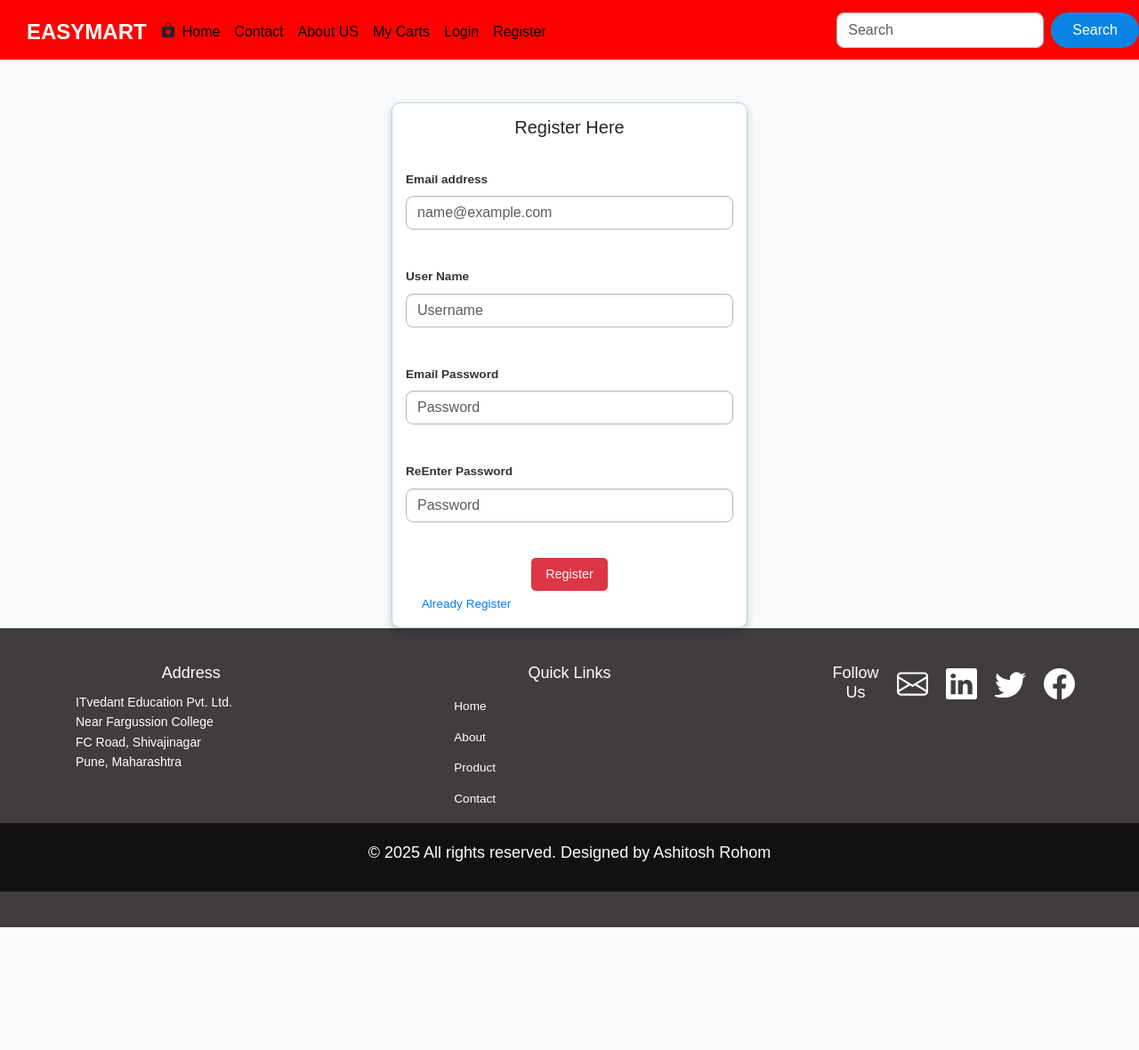
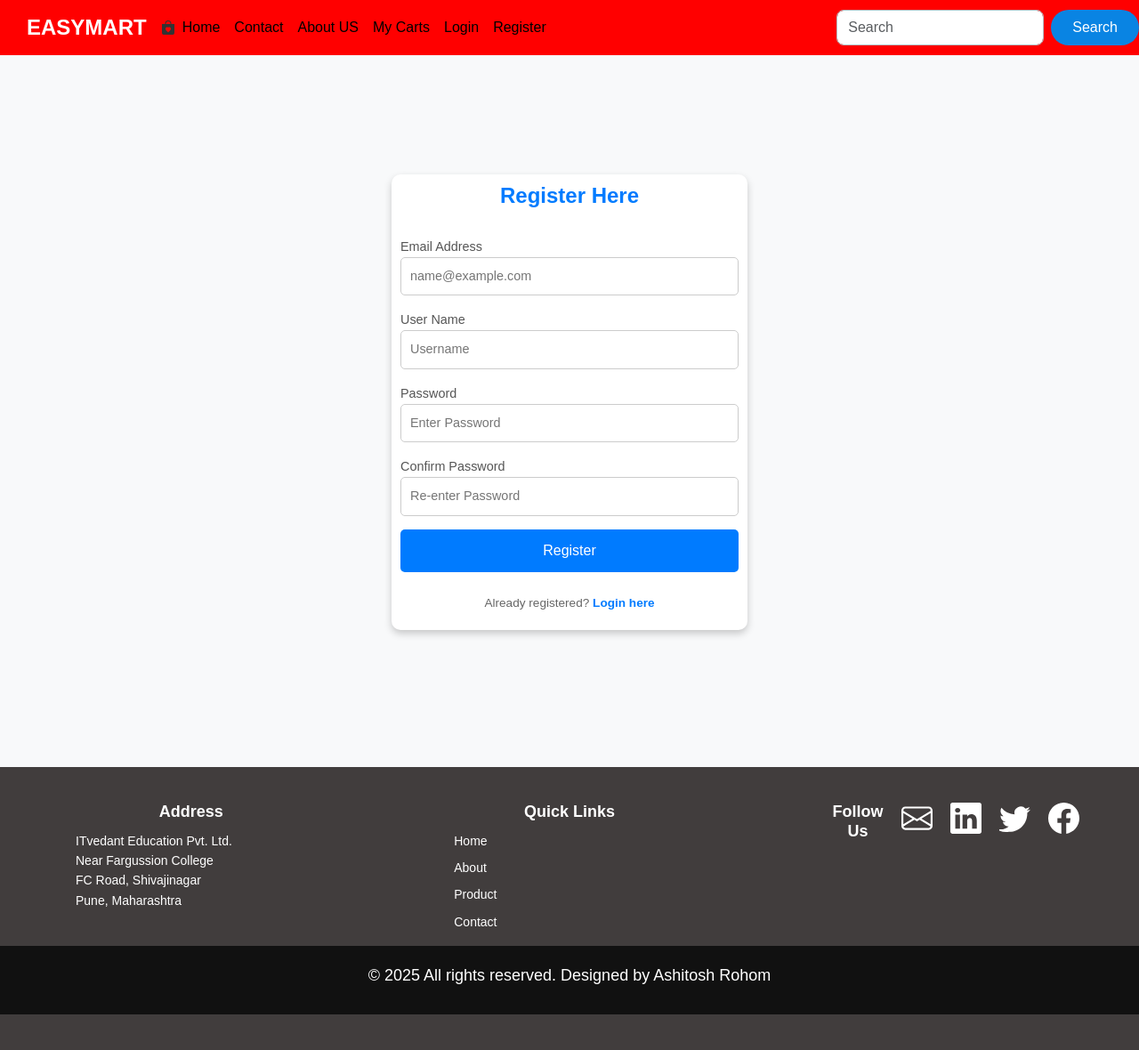
Before and after one commit to ashurohom/E-Commerce-Website, a Django app: page /register/ in a window 1280 px wide. Shown: the whole page at 89% size. Before the commit the page ends 1042 px from the top, so only its background shows below. Run offline with Django 5.2, Linux system fonts and the light colour scheme; some libraries are stand-ins or nearby versions.

```diff
--- a/ecom/static/CSS/register.css
+++ b/ecom/static/CSS/register.css
@@ -1,116 +1,94 @@
-/* .col-md-4{
-    border: 1px solid lightblue;
-    box-shadow: 2px 2px 2px 2px rgb(0, 0, 0);
-    padding: 20px;
-    background-color: rgb(255, 255, 255);
-    border-radius: 10px;
+body {
+    /* background: linear-gradient(135deg, #ffffff, #6c757d); */
+    background: linear-gradient(135deg, #ffffff);
+    font-family: 'Arial', sans-serif;
+    color: #333;
 }
 
-#btn{
-    margin-left: 150px;
+.registration-form {
+    width: 100%;
+    max-width: 400px;
+    background: #ffffff;
+    border-radius: 10px;
+    box-shadow: 0 4px 8px rgba(0, 0, 0, 0.2);
+    padding: 10px;
+    margin-bottom: 20px;
 }
 
-a{
-    text-decoration: none;
-} */
-
-
-.col-md-4 {
-    border: 1px solid lightblue;
-    box-shadow: 0 4px 8px rgba(0, 0, 0, 0.2); /* Subtle shadow for a cleaner look */
-    padding: 15px; /* Reduced padding to decrease height */
-    background-color: #fff; /* Pure white background for better readability */
-    border-radius: 10px;
-    width: 100%; /* Keep the width consistent */
-    max-width: 400px; /* Set a maximum width */
-    margin: 0 auto; /* Center the form horizontally */
-    transition: transform 0.2s ease-in-out, box-shadow 0.2s ease-in-out;
+.form-container {
+    display: flex;
+    flex-direction: column;
+    gap: 15px;
 }
 
-/* Add hover effect to the form container */
-.col-md-4:hover {
-    transform: translateY(-5px);
-    box-shadow: 0 8px 16px rgba(0, 0, 0, 0.3);
+h4 {
+    text-align: center;
+    color: #007bff;
+    margin-bottom: 15px;
+    font-size: 1.5rem;
+    font-weight: bold;
 }
 
-/* Adjust button styles */
-#btn {
-    margin-left: auto; /* Aligns button properly */
-    margin-right: auto;
-    display: block; /* Centers the button */
-    background-color: #dc3545; /* Bootstrap danger color */
-    color: white;
-    border: none;
-    padding: 8px 16px; /* Reduced padding for smaller height */
-    font-size: 0.9rem; /* Slightly smaller text size */
-    border-radius: 5px;
-    cursor: pointer;
-    transition: background-color 0.3s ease-in-out;
+label {
+    font-size: 0.9rem;
+    color: #555;
 }
 
-#btn:hover {
-    background-color: #c82333; /* Darker shade for hover effect */
-}
-
-/* Adjust input field styles */
 input {
-    border: 1px solid #ced4da; /* Light gray border for inputs */
+    border: 1px solid #ccc;
     border-radius: 5px;
-    padding: 8px; /* Reduced padding to decrease input height */
+    padding: 10px;
+    font-size: 0.9rem;
     width: 100%;
-    font-size: 0.9rem; /* Slightly smaller font size */
-    box-shadow: inset 0 1px 3px rgba(0, 0, 0, 0.1);
-    transition: border-color 0.3s ease-in-out, box-shadow 0.3s ease-in-out;
+    box-sizing: border-box;
+    transition: border-color 0.3s, box-shadow 0.3s;
 }
 
 input:focus {
-    border-color: #80bdff; /* Blue border on focus */
+    border-color: #007bff;
     outline: none;
-    box-shadow: 0 0 5px rgba(128, 189, 255, 0.5);
+    box-shadow: 0 0 4px rgba(0, 123, 255, 0.4);
 }
 
-/* Adjust label styles */
-label {
-    font-weight: bold;
-    color: #333; /* Darker color for readability */
-    margin-bottom: 3px; /* Reduced margin for less spacing */
-    display: inline-block;
-    font-size: 0.85rem; /* Slightly smaller font size */
+button#btn {
+    width: 100%;
+    background: #007bff;
+    color: white;
+    border: none;
+    border-radius: 5px;
+    padding: 12px;
+    font-size: 1rem;
+    cursor: pointer;
+    transition: background 0.3s;
 }
 
-/* Reduce heading size and spacing */
-h4 {
-    font-size: 1.25rem; /* Reduced heading size */
-    margin-bottom: 10px; /* Less spacing below heading */
-    text-align: center;
+button#btn:hover {
+    background: #0056b3;
 }
 
-/* Adjust spacing between input fields */
-.mb-3 {
-    margin-bottom: 10px; /* Reduce spacing between input fields */
+.already-registered {
+    text-align: center;
+    font-size: 0.85rem;
+    color: #666;
+    margin-top: 10px;
 }
 
-/* Style for alert message */
-.alert {
-    background-color: #f8d7da;
-    color: #721c24;
-    padding: 8px; /* Reduced padding for smaller height */
-    border-radius: 5px;
-    margin-bottom: 10px; /* Reduced margin for less spacing */
-    font-size: 0.85rem;
-    text-align: center;
-    border: 1px solid #f5c6cb;
+.already-registered a {
+    color: #007bff;
+    text-decoration: none;
+    font-weight: bold;
 }
 
-a {
-    text-decoration: none;
-    color: #007bff; /* Bootstrap primary link color */
-    font-size: 0.85rem;
-    display: inline-block;
-    margin-top: 5px; /* Reduced spacing above link */
-    transition: color 0.3s ease-in-out;
+.already-registered a:hover {
+    text-decoration: underline;
 }
 
-a:hover {
-    color: #0056b3; /* Darker shade on hover */
+.alert {
+    text-align: center;
+    font-size: 0.9rem;
+    background: #f8d7da;
+    color: #721c24;
+    padding: 10px;
+    border: 1px solid #f5c6cb;
+    border-radius: 5px;
 }
--- a/ecom/template/register.html
+++ b/ecom/template/register.html
@@ -2,53 +2,47 @@
 {% load static %}
 
 {% block header %}
-<link rel="stylesheet" href="{% static 'CSS/register.css'%}">
+<link rel="stylesheet" href="{% static 'CSS/register.css' %}">
 {% endblock header %}
 
 {% block main %}
 
-<div class="row">
-
-    <form method="POST" >
+<div class="row justify-content-center align-items-center vh-100">
+    <form method="POST" class="registration-form">
         {% csrf_token %}
-        <div class="col-md-4 mx-auto mt-5">
-
+        <div class="form-container">
             {% if error_msg %}
             <div class="alert alert-danger">
-                {{error_msg}}
+                {{ error_msg }}
             </div>
             {% endif %}
 
-
-               <h4>Register Here</h4><br>
-
-            <div class="mb-3">
-            <label for="email" class="form-label">Email address</label>
-            <input type="email" class="form-control" id="exampleFormControlInput1" placeholder="name@example.com"  name="uemail"><br>
+            <h4>Register Here</h4>
+            <div class="form-group">
+                <label for="email">Email Address</label>
+                <input type="email" id="email" name="uemail" placeholder="name@example.com" required>
             </div>
 
-
-            <div class="mb-3">
-            <label for="uname" class="form-label">User Name</label>
-            <input type="text" class="form-control" id="exampleFormControlInput1" placeholder="Username"  name="username"><br>
+            <div class="form-group">
+                <label for="username">User Name</label>
+                <input type="text" id="username" name="username" placeholder="Username" required>
             </div>
 
-            <div class="mb-3">
-            <label for="password" class="form-label">Email Password</label>
-            <input type="password" class="form-control" id="exampleFormControlInput1" placeholder="Password"  name="upassword"><br>
+            <div class="form-group">
+                <label for="password">Password</label>
+                <input type="password" id="password" name="upassword" placeholder="Enter Password" required>
             </div>
 
-            <div class="mb-3">
-            <label for="cpassword" class="form-label">ReEnter Password</label>
-            <input type="password" class="form-control" id="exampleFormControlInput1" placeholder="Password"  name="urepass"><br>
+            <div class="form-group">
+                <label for="cpassword">Confirm Password</label>
+                <input type="password" id="cpassword" name="urepass" placeholder="Re-enter Password" required>
             </div>
 
-            <button type="submit" class="btn btn-danger" id="btn">Register</button>&nbsp;&nbsp;&nbsp;
-            <a href="#">Already Register</a>
-
+            <button type="submit" id="btn">Register</button>
+            <p class="already-registered">
+                Already registered? <a href="/login">Login here</a>
+            </p>
         </div>
-
-
     </form>
 </div>
 
--- a/ecom/template/ulogin.html
+++ b/ecom/template/ulogin.html
@@ -41,7 +41,7 @@
          {% endcomment %}
 
             <button type="submit" class="btn btn-primary" id="btn">Login</button>&nbsp;&nbsp;&nbsp;
-            <a href="#">Register Here</a>
+            <a href="/register">Register Here</a>
 
         </div>
 
```
